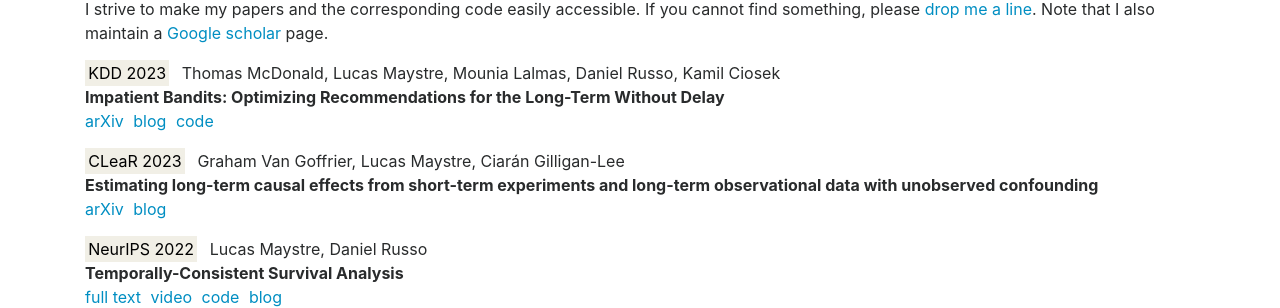
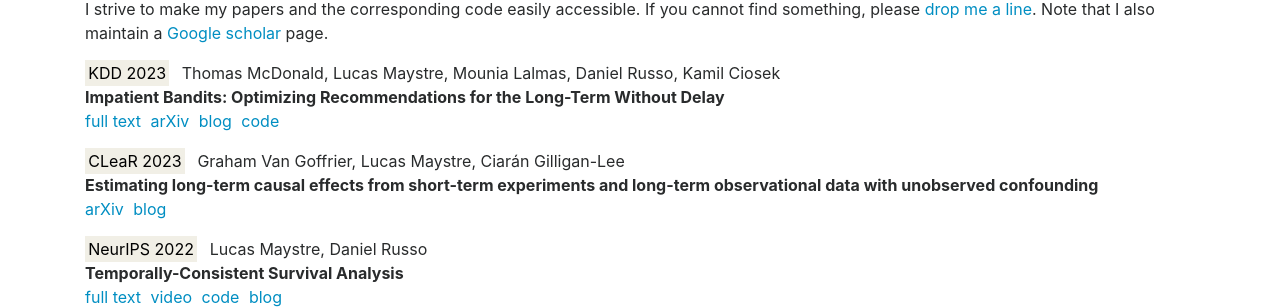
Before and after one commit to lucasmaystre/lum-web, a Jekyll site: the page built from papers.md, in a window 1280 px wide and 900 px high. Shown: the part 213-521 px from the top of the window. Built offline with Jekyll 4.4.1, drawn with Linux system fonts in a browser that asks for light colours.

Commit message:
Added ACM DL link for impatient bandit paper.

```diff
--- a/_data/papers.yml
+++ b/_data/papers.yml
@@ -4,6 +4,7 @@ mcdonald2023impatient:
       Without Delay"
   authors: Thomas McDonald, Lucas Maystre, Mounia Lalmas, Daniel Russo, Kamil Ciosek
   links:
+    full text: https://dl.acm.org/doi/abs/10.1145/3580305.3599386
     arXiv: https://arxiv.org/abs/2307.09943
     blog: https://research.atspotify.com/2023/07/optimizing-for-the-long-term-without-delay/
     code: https://github.com/spotify-research/impatient-bandits
```
